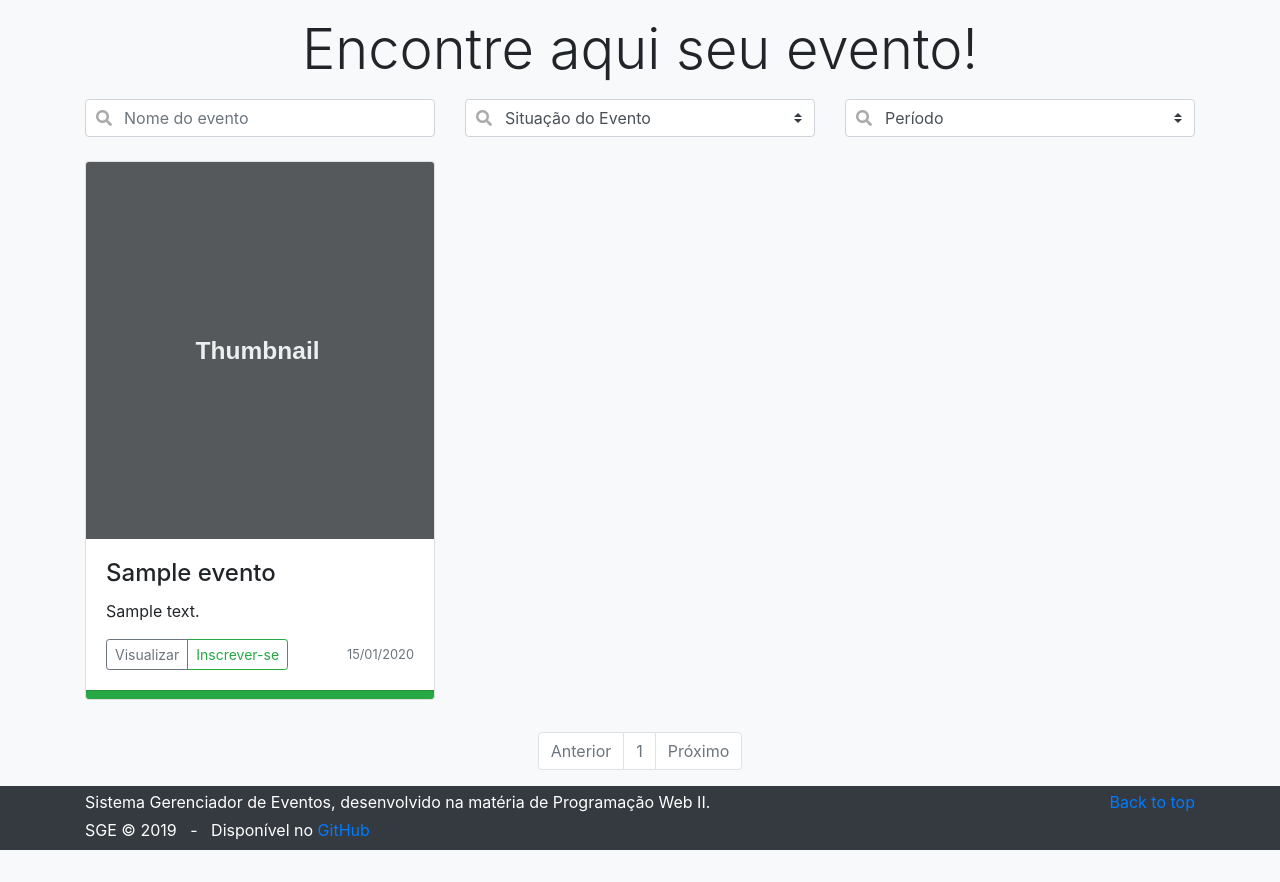
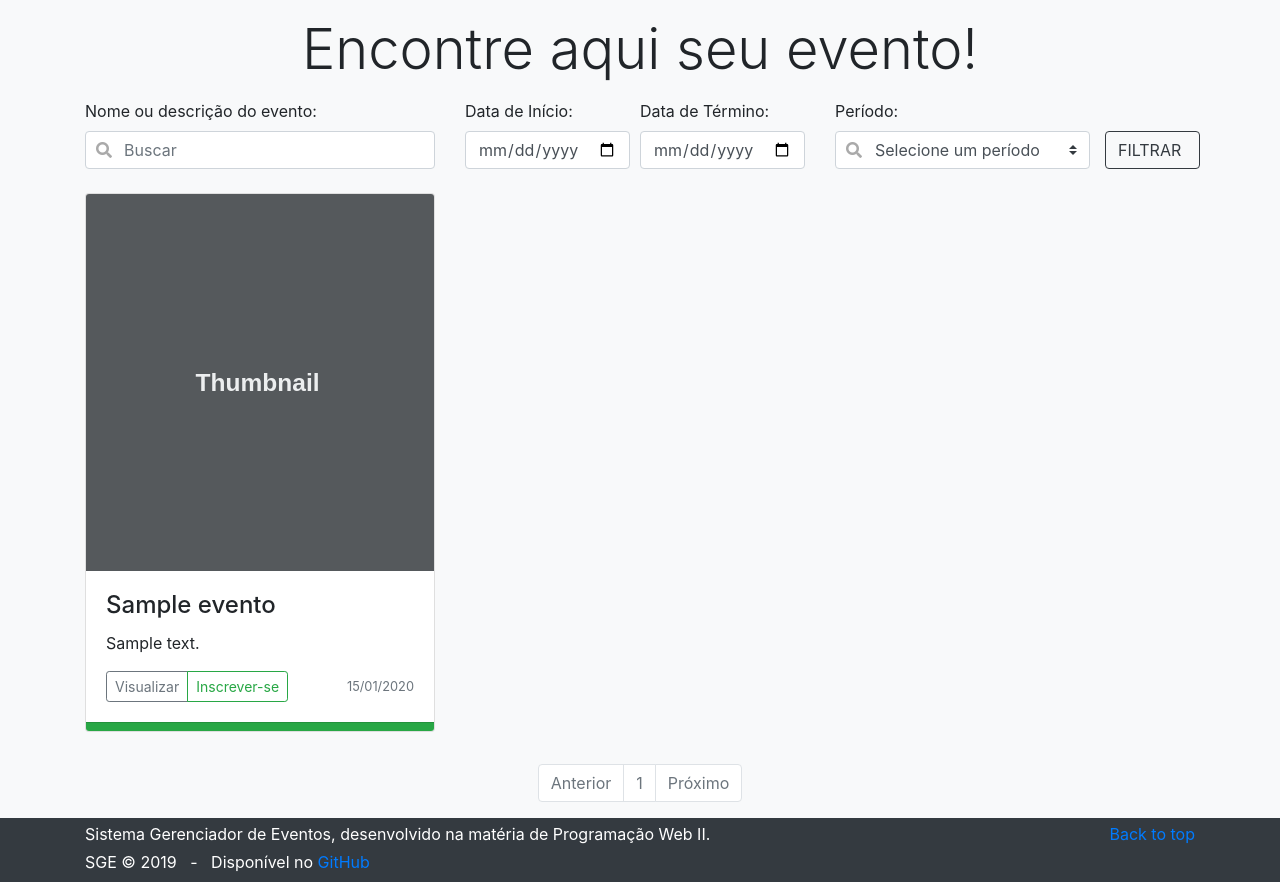
Before and after one commit to pwii-2019-1/pwii-projeto-pratico-2-2019-1-sge, a PHP site: page /public_html/index.php?pg=1 in a window 1280 px wide. Shown: the part 56-938 px from the top of the page. Before the commit the page ends 906 px from the top, so only its background shows below. Run offline with PHP 8.4, Linux system fonts and the light colour scheme; tables that the repository leaves empty hold one stand-in row (values such as "Sample post"); classes that the project's autoload settings leave out are loaded by file name; some libraries are stand-ins or nearby versions.

Commit message:
Implementa a busca na página inicial, cria listagem de usuários para alteração de permissões

```diff
--- a/config-dev.json
+++ b/config-dev.json
@@ -2,7 +2,7 @@
   "database": {
     "host": "localhost",
     "user": "root",
-    "password": "123456789",
+    "password": "",
     "db": "sge",
     "drive": "mysql"
   }
--- a/core/controller/Eventos.php
+++ b/core/controller/Eventos.php
@@ -6,8 +6,7 @@ namespace core\controller;
 
 use core\model\Evento;
 
-class Eventos
-{
+class Eventos {
 
     /**
      * Limite da listagem de eventos
@@ -25,13 +24,11 @@ class Eventos
     private $lista_eventos = [];
     private $total_paginas = null;
 
-    public function __set($atributo, $valor)
-    {
+    public function __set($atributo, $valor) {
         $this->$atributo = $valor;
     }
 
-    public function __get($atributo)
-    {
+    public function __get($atributo) {
         return $this->$atributo;
     }
 
@@ -41,9 +38,9 @@ class Eventos
      * la
      * @param $dados
      * @return bool
+     * @throws \Exception
      */
-    public function cadastrar($dados)
-    {
+    public function cadastrar($dados) {
 
         $dados['nome'] = ucfirst($dados['nome']); // Deixa a primeira letra do nome do evento maiúscula
         $dados['descricao'] = ucfirst($dados['descricao']); // Deixa a primeira letra da descricao do evento maiúscula
@@ -72,8 +69,7 @@ class Eventos
      * @param $dados
      * @return array
      */
-    public function listarEventos($dados = [])
-    {
+    public function listarEventos($dados = []) {
         $evento = new Evento();
 
         $busca = isset($dados['busca']) ? $dados['busca'] : [];
@@ -87,7 +83,10 @@ class Eventos
         $lista = $evento->listar(null, $busca, Evento::COL_EVENTO_INICIO . " DESC", $limite);
         $paginas = $evento->listar("COUNT(*) as total", $busca, null, null);
 
-        $this->__set("lista_eventos", $lista);
+        if (count($lista) > 0 && isset($lista[0]) && count($lista[0]) > 0) {
+            $this->__set("lista_eventos", $lista);
+        }
+
         $this->__set("total_paginas", $paginas[0]->total);
 
         return [
@@ -96,8 +95,7 @@ class Eventos
         ];
     }
 
-    public function listarEvento($evento_id)
-    {
+    public function listarEvento($evento_id) {
         $evento = new Evento();
 
 
--- a/core/model/Evento.php
+++ b/core/model/Evento.php
@@ -78,16 +78,54 @@ class Evento extends CRUD {
 
         if (count($busca) > 0) {
 
-            if (isset($busca[self::COL_NOME]) && !empty($busca[self::COL_NOME])) {
-                $where_condicao .= " AND " . self::COL_NOME . " LIKE ?";
-                $where_valor[] = "%{$busca[self::COL_NOME]}%";
+            if (isset($busca['texto']) && !empty($busca['texto'])) {
+                $where_condicao .= " AND (" . self::COL_NOME . " LIKE ? OR " . self::COL_DESCRICAO . " LIKE ?)";
+                $where_valor[] = "%{$busca['texto']}%";
+                $where_valor[] = "%{$busca['texto']}%";
             }
 
-            if (isset($busca[self::COL_DESCRICAO]) && !empty($busca[self::COL_DESCRICAO])) {
-                $where_condicao .= " AND " . self::COL_DESCRICAO . " LIKE ?";
-                $where_valor[] = "%{$busca[self::COL_DESCRICAO]}%";
+            if (
+                (isset($busca['data_inicio']) && !empty($busca['data_inicio'])) ||
+                (isset($busca['data_termino']) && !empty($busca['data_termino']))
+            ) {
+                if (!empty($busca['data_inicio']) && empty($busca['data_termino'])) {
+
+                    $where_condicao .= " AND " . self::COL_DATA_INICIO . " >= ?";
+                    $where_valor[] = $busca['data_inicio'];
+
+                } else if (!empty($busca['data_inicio']) && !empty($busca['data_termino'])) {
+
+                    $where_condicao .= " AND " . self::COL_DATA_INICIO . " >= ? AND " . self::COL_DATA_TERMINO . " <= ?";
+                    $where_valor[] = $busca['data_inicio'];
+                    $where_valor[] = $busca['data_termino'];
+
+                } else if (empty($busca['data_inicio']) && !empty($busca['data_termino'])) {
+
+                    $where_condicao .= " AND " . self::COL_DATA_TERMINO . " <= ?";
+                    $where_valor[] = $busca['data_termino'];
+
+                }
             }
 
+            if (isset($busca['periodo']) && !empty($busca['periodo'])) {
+                if ($busca['periodo'] == "hoje") {
+
+                    $where_condicao .= " AND " . self::COL_DATA_INICIO . " = ?";
+                    $where_valor[] = date('Y-m-d');
+
+                } else if ($busca['periodo'] == "semana") {
+
+                    $where_condicao .= " AND " . self::COL_DATA_INICIO . " BETWEEN ? AND ?";
+                    $where_valor[] = date('Y-m-d');
+                    $where_valor[] = date('Y-m-d', strtotime('+7 days'));
+
+                } else {
+
+                    $where_condicao .= " AND MONTH(" . self::COL_DATA_INICIO . ") = ?";
+                    $where_valor[] = date('m');
+
+                }
+            }
         }
 
         $retorno = [];
--- a/public_html/assets/css/index.css
+++ b/public_html/assets/css/index.css
@@ -43,6 +43,21 @@ Usei isso só pra tirar a seta padrão do select
 
 */
 
+main {
+    min-height: 400px;
+}
+
+main h3.sem-resultado {
+    padding: 40px 0;
+}
+
+#filtrar {
+    display: flex;
+    align-self: center;
+    margin-top: 15px;
+    height: 38px;
+}
+
 .container-login {
     padding: 80px 0;
 }
--- /dev/null
+++ b/public_html/assets/js/listagem_eventos.js
@@ -0,0 +1,50 @@
+const url_origem = window.location.pathname.split('/');
+const home_url = `${window.location.origin}/${url_origem[1]}/${url_origem[2]}/`;
+
+let construct = () => {
+    eventos();
+};
+
+const eventos = () => {
+    const filtrar = $('#filtrar');
+    const texto = $('#texto');
+    const data_inicio = $('#data_inicio');
+    const data_termino = $('#data_termino');
+    const periodo = $('#periodo');
+    const dados = {};
+
+    periodo.on('change', (e) => {
+        dados.periodo = e.target.selectedOptions[0].value;
+    });
+
+    filtrar.on('click', (e) => {
+        e.preventDefault();
+
+        if (texto.val() !== "") dados.texto = texto.val();
+        if (data_inicio.val() !== "") dados.data_inicio = data_inicio.val();
+        if (data_termino.val() !== "") dados.data_termino = data_termino.val();
+        if (periodo[0].value !== "Selecione um período") {
+            dados.periodo = periodo[0].value;
+        }
+
+        if (Object.keys(dados).length > 0) {
+            let link = home_url;
+            let contador = 0;
+
+            $.each(dados, (i, v) => {
+                if (contador === 0) {
+                    link += '?';
+                    link += `${i}=${v}`;
+                } else {
+                    link += `&${i}=${v}`;
+                }
+
+                contador++;
+            });
+
+            window.location.href = link;
+        }
+    })
+};
+
+construct();
--- a/public_html/footer.php
+++ b/public_html/footer.php
@@ -1,9 +1,3 @@
-<?php
-
-$footer_js = $footer->getJS();
-
-?>
-
 <footer class="text-muted bg-dark p-1">
     <div class="container">
         <p class="float-right">
@@ -20,11 +14,13 @@ $footer_js = $footer->getJS();
 <!--    <script src="https://code.jquery.com/jquery-3.3.1.slim.min.js" integrity="sha384-q8i/X+965DzO0rT7abK41JStQIAqVgRVzpbzo5smXKp4YfRvH+8abtTE1Pi6jizo" crossorigin="anonymous"></script>-->
 <script src="https://cdnjs.cloudflare.com/ajax/libs/popper.js/1.14.7/umd/popper.min.js" integrity="sha384-UO2eT0CpHqdSJQ6hJty5KVphtPhzWj9WO1clHTMGa3JDZwrnQq4sF86dIHNDz0W1" crossorigin="anonymous"></script>
 <script src="https://stackpath.bootstrapcdn.com/bootstrap/4.3.1/js/bootstrap.min.js" integrity="sha384-JjSmVgyd0p3pXB1rRibZUAYoIIy6OrQ6VrjIEaFf/nJGzIxFDsf4x0xIM+B07jRM" crossorigin="anonymous"></script>
-<script src="assets/js/index.js"></script>
+<!--<script src="assets/js/index.js"></script>-->
 
 <?php
 
 $footer->setJS('assets/js/index.js');
+
+$footer_js = $footer->getJS();
 
 if (count($footer_js) > 0) {
     foreach ($footer_js as $js) {
--- a/public_html/header.php
+++ b/public_html/header.php
@@ -44,8 +44,9 @@ use core\sistema\Autenticacao;
             <?php }
             if (Autenticacao::verificarLogin()) {
                 if (Autenticacao::usuarioAdministrador()) { ?>
-                    <a class="dropdown-item" href="#">Listagem de Eventos</a>
+                    <a class="dropdown-item" href="index.php">Listagem de Eventos</a>
                     <a class="dropdown-item" href="cadastro_evento.php">Cadastrar Evento</a>
+                    <a class="dropdown-item" href="usuarios.php">Usuários</a>
                 <?php } ?>
                 <div class="dropdown-divider"></div>
                 <a id="logout" class="dropdown-item" href="#">Sair</a>
--- a/public_html/index.php
+++ b/public_html/index.php
@@ -11,11 +11,18 @@ require_once 'header.php';
 
 $pg = isset($_GET['pg']) ? $_GET['pg'] : null;
 
+$busca = [];
+if (isset($_GET['texto'])) $busca['texto'] = $_GET['texto'];
+if (isset($_GET['data_inicio'])) $busca['data_inicio'] = $_GET['data_inicio'];
+if (isset($_GET['data_termino'])) $busca['data_termino'] = $_GET['data_termino'];
+if (isset($_GET['periodo'])) $busca['periodo'] = $_GET['periodo'];
+
 $eventos = new Eventos();
 
 $dados_eventos = [];
 
 if ($pg != null) $dados_eventos['pg'] = $pg;
+if (count($busca) > 0) $dados_eventos['busca'] = $busca;
 
 $dados = $eventos->listarEventos($dados_eventos);
 
@@ -34,33 +41,36 @@ $dados = $eventos->listarEventos($dados_eventos);
 <div class="container">
     <div class="row">
         <div class="col-4">
+            <label for="periodo">Nome ou descrição do evento:</label>
             <div class="form-group has-search">
                 <span class="fa fa-search form-control-feedback"></span>
-                <input type="text" class="form-control" placeholder="Nome do evento">
+                <input id="texto" type="text" class="form-control" placeholder="Buscar">
             </div>
         </div>
-        <div class="col-4">
+        <div class="form-row col-4">
+            <div class="form-group col-md-6">
+                <label for="data_inicio">Data de Início:</label>
+                <input type="date" class="form-control" id="data_inicio" required value="<?= (isset($evento->data_inicio)) ? $evento->data_inicio : "" ?>">
+            </div>
+            <div class="form-group col-md-6">
+                <label for="data_termino">Data de Término:</label>
+                <input type="date" class="form-control" id="data_termino" required value="<?= (isset($evento->data_termino)) ? $evento->data_termino : "" ?>">
+            </div>
+        </div>
+        <div class="col-3">
             <div class="form-group has-search">
+                <label for="periodo">Período:</label>
                 <span class="fa fa-search form-control-feedback"></span>
-                <select class="custom-select form-control">
-                    <option selected disabled>Situação do Evento</option>
-                    <option value="1">Inscrições Abertas</option>
-                    <option value="2">Em Andamento</option>
-                    <option value="3">Evento Finalizado</option>
+                <select id="periodo" class="custom-select form-control">
+                    <option selected disabled>Selecione um período</option>
+                    <option value="hoje">Hoje</option>
+                    <option value="semana">Essa semana</option>
+                    <option value="mes">Esse mês</option>
                 </select>
             </div>
         </div>
-        <div class="col-4">
-            <div class="form-group has-search">
-                <span class="fa fa-search form-control-feedback"></span>
-                <select class="custom-select form-control">
-                    <option selected disabled>Período</option>
-                    <option value="1">Hoje</option>
-                    <option value="2">Essa semana</option>
-                    <option value="3">Esse mês</option>
-                </select>
-            </div>
-        </div>
+
+        <button id="filtrar" class="col-1 btn btn-block btn-outline-dark">FILTRAR</button>
 
     </div>
 </div>
@@ -95,12 +105,13 @@ $dados = $eventos->listarEventos($dados_eventos);
 
                     <?php }
                 } else { ?>
-                    <h3>Nenhum resultado encontrado!</h3>
+                    <h3 class="sem-resultado">Nenhum resultado encontrado!</h3>
                 <?php } ?>
             </div>
         </div>
     </div>
 
+    <?php if (isset($dados['total_paginas']) && $dados['total_paginas'] > 0) { ?>
         <nav>
             <ul class="pagination justify-content-center">
                 <li class="page-item <?= ($pg == null || $pg < 2) ? "disabled" : "" ?>">
@@ -120,10 +131,13 @@ $dados = $eventos->listarEventos($dados_eventos);
                 </li>
             </ul>
         </nav>
+    <?php } ?>
 </main>
 
 <?php
 
 $footer = new Footer();
 
+$footer->setJS('assets/js/listagem_eventos.js');
+
 require_once 'footer.php';
```
Also changed, not shown: core/controller/Usuarios.php (+40 -2 lines), public_html/assets/js/listagem_usuarios.js (added, +46 -0 lines), public_html/usuarios.php (added, +100 -0 lines). Lines whose indentation alone changed are shown as unchanged.
